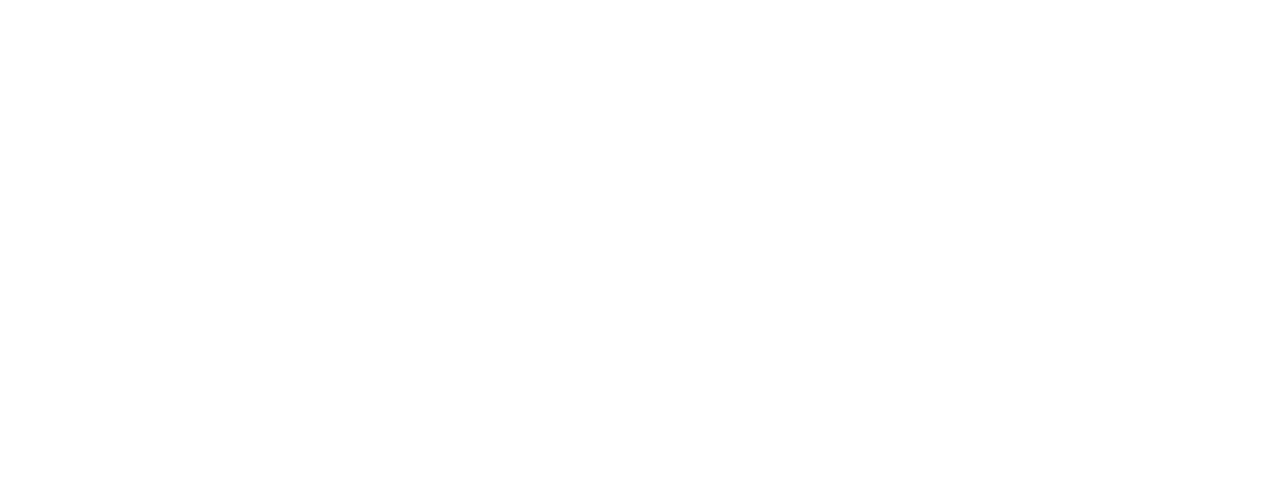
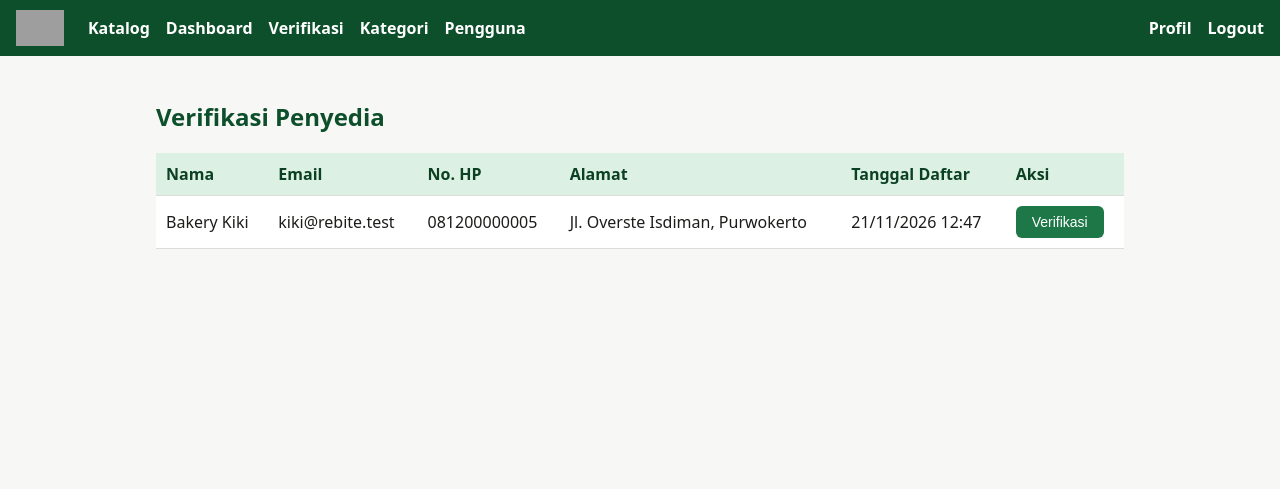
Before and after one commit to silmi-diggory/ReBite, a PHP site: page /admin/verifikasi_penyedia.php in a window 1280 px wide. Before the commit the part shown is empty. Shown: the top 489 px of the page. Run offline with PHP 8.4, Linux system fonts and the light colour scheme; a user stored in the database is signed in; data comes from the database, SQL or seed files in the repository; grey boxes are pictures that could not be loaded.

Commit message:
kerjalagi

```diff
--- a/admin/verifikasi_penyedia.php
+++ b/admin/verifikasi_penyedia.php
@@ -0,0 +1,64 @@
+<?php
+require_once __DIR__ . '/../includes/koneksi.php';
+wajib_role(['admin']);
+
+// Proses tombol Verifikasi (harus sebelum ada output HTML)
+if ($_SERVER['REQUEST_METHOD'] === 'POST') {
+    $id = (int) ($_POST['id'] ?? 0);
+
+    if ($id > 0) {
+        $stmt = mysqli_prepare($koneksi, "UPDATE users SET status_verifikasi = 'terverifikasi' WHERE id = ? AND role = 'penyedia'");
+        mysqli_stmt_bind_param($stmt, 'i', $id);
+        mysqli_stmt_execute($stmt);
+
+        if (mysqli_stmt_affected_rows($stmt) > 0) {
+            set_flash('success', 'Penyedia berhasil diverifikasi.');
+        } else {
+            set_flash('error', 'Penyedia tidak ditemukan atau sudah terverifikasi.');
+        }
+        mysqli_stmt_close($stmt);
+    }
+    redirect('admin/verifikasi_penyedia.php');
+}
+
+// Ambil penyedia yang masih menunggu verifikasi
+$hasil = mysqli_query($koneksi, "SELECT id, nama, email, no_hp, alamat, created_at FROM users WHERE role = 'penyedia' AND status_verifikasi = 'pending' ORDER BY created_at ASC");
+
+$judul_halaman = 'Verifikasi Penyedia';
+include __DIR__ . '/../includes/header.php';
+?>
+
+<h2>Verifikasi Penyedia</h2>
+<?= tampil_flash() ?>
+
+<?php if (mysqli_num_rows($hasil) === 0): ?>
+  <p>Tidak ada penyedia yang menunggu verifikasi.</p>
+<?php else: ?>
+  <table>
+    <tr>
+      <th>Nama</th>
+      <th>Email</th>
+      <th>No. HP</th>
+      <th>Alamat</th>
+      <th>Tanggal Daftar</th>
+      <th>Aksi</th>
+    </tr>
+    <?php while ($row = mysqli_fetch_assoc($hasil)): ?>
+      <tr>
+        <td><?= e($row['nama']) ?></td>
+        <td><?= e($row['email']) ?></td>
+        <td><?= e($row['no_hp']) ?></td>
+        <td><?= e($row['alamat']) ?></td>
+        <td><?= e(date('d/m/Y H:i', strtotime($row['created_at']))) ?></td>
+        <td>
+          <form method="post" style="display:inline">
+            <input type="hidden" name="id" value="<?= (int) $row['id'] ?>">
+            <button class="btn" type="submit">Verifikasi</button>
+          </form>
+        </td>
+      </tr>
+    <?php endwhile; ?>
+  </table>
+<?php endif; ?>
+
+<?php include __DIR__ . '/../includes/footer.php'; ?>
--- a/includes/menu.php
+++ b/includes/menu.php
@@ -1,19 +1,25 @@
 <?php
-$role  = $_SESSION['role'] ?? null;
-$login = isset($_SESSION['id_user']);
+if (session_status() === PHP_SESSION_NONE) session_start();
+
+$role    = $_SESSION['role'] ?? null;
+$login   = isset($_SESSION['id_user']);
+$beranda = function_exists('halaman_beranda') ? halaman_beranda($role) : 'auth/login.php';
 ?>
 <nav>
-  <a href="<?= BASE_URL ?>index.php" class="nav-brand">
+  <a href="<?= BASE_URL . $beranda ?>" class="nav-brand">
     <img src="<?= BASE_URL ?>assets/img/logo.png" alt="ReBite" class="logo">
   </a>
 
-  <a href="<?= BASE_URL ?>penerima/katalog.php">Katalog</a>
+  <?php if ($login): ?>
+    <a href="<?= BASE_URL ?>katalog.php">Katalog</a>
+  <?php endif; ?>
 
   <?php if ($role === 'penyedia'): ?>
     <a href="<?= BASE_URL ?>penyedia/makanan_saya.php">Makanan Saya</a>
   <?php endif; ?>
 
   <?php if ($role === 'admin'): ?>
+    <a href="<?= BASE_URL ?>dashboard.php">Dashboard</a>
     <a href="<?= BASE_URL ?>admin/verifikasi_penyedia.php">Verifikasi</a>
     <a href="<?= BASE_URL ?>admin/kategori.php">Kategori</a>
     <a href="<?= BASE_URL ?>admin/kelola_pengguna.php">Pengguna</a>
```
